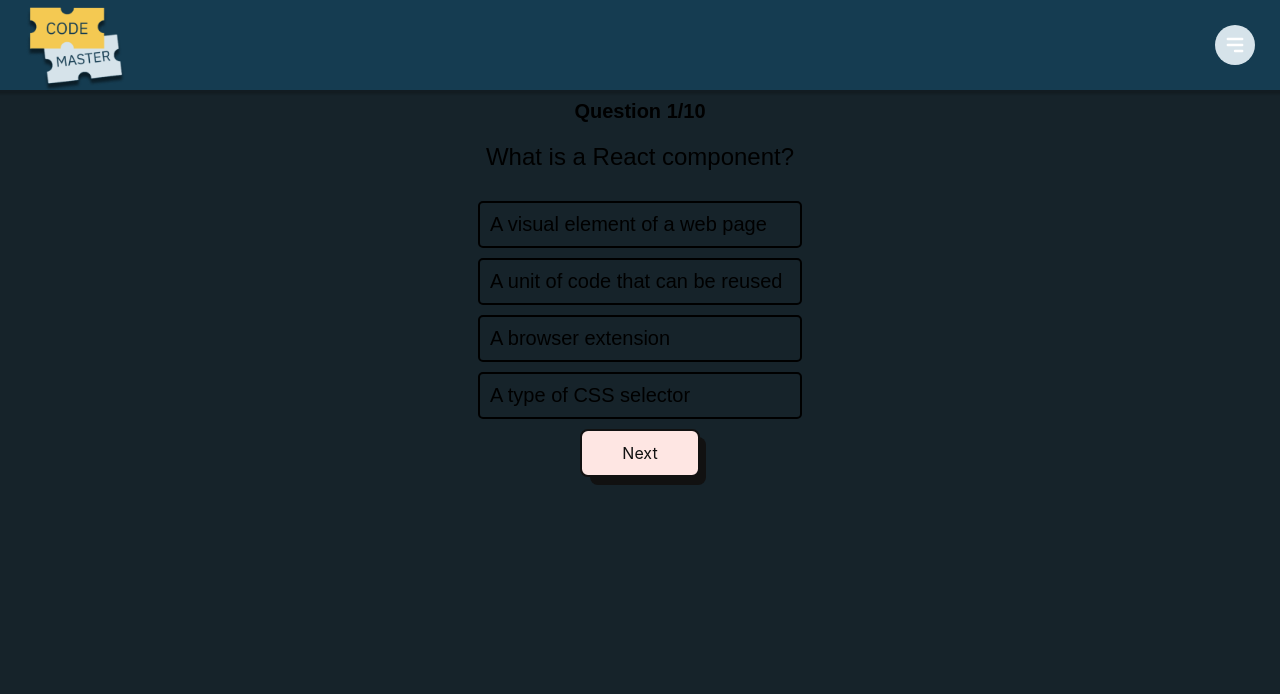
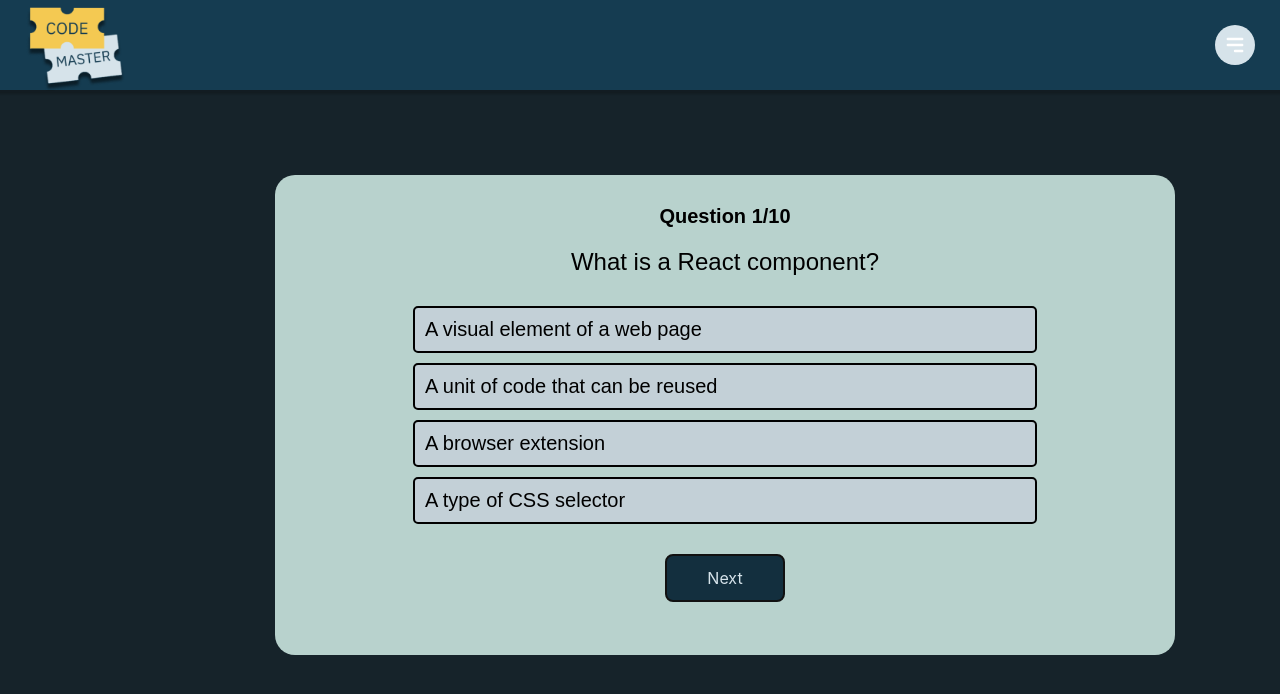
Before and after one commit to SchoolOfCode/bc14_w7_project-frontend-go-gitters, a React (Create React App) app in the folder app-project/: page /Test in a window 1280 px wide. Shown: the top 694 px of the page. Built offline with nearby package versions, Linux system fonts and the light colour scheme.

Commit message:
Added the styling for the quiz

```diff
--- a/app-project/src/components/Quiz/Quiz.css
+++ b/app-project/src/components/Quiz/Quiz.css
@@ -2,19 +2,29 @@
     display: flex;
     flex-direction: column;
     align-items: center;
-    margin-top: 100px;
+    margin-top: 175px;
+    margin-left: 275px;
+    height: 460px;
+    width: 900px;
+    border: 3px;
+    border-radius: 20px;
+    padding-top: 10px;
+    padding-bottom: 10px;
+    background-color: #B8D2CD;
   }
 
   .question-section {
     display: flex;
     flex-direction: column;
     align-items: center;
+    text-align: left;
     margin-bottom: 20px;
   }
 
   .question-count {
     font-size: 20px;
     font-weight: bold;
+    margin-top: 20px;
   }
 
   .question-text {
@@ -32,13 +42,14 @@
     margin-top: 10px;
     padding: 10px;
     font-size: 20px;
-    width: 300px;
+    width: 600px;
     border: none;
     border-radius: 5px;
     cursor: pointer;
     transition: background-color 0.3s;
     list-style-type: none;
     border: 2px solid black;
+    background-color: #C3D0D7
   }
 
 .answer-button:hover {
@@ -51,11 +62,11 @@
 
 .button-56 {
   align-items: center;
-  background-color: #fee6e3;
+  background-color: #132F3E;
   border: 2px solid #111;
   border-radius: 8px;
   box-sizing: border-box;
-  color: #111;
+  color: #D6E3EA;
   cursor: pointer;
   display: flex;
   font-family: Inter,sans-serif;
@@ -71,7 +82,7 @@
   user-select: none;
   -webkit-user-select: none;
   touch-action: manipulation;
-  margin-top: 10px;
+  margin-top: 30px;
 }
 
 .button-56:after {
--- a/app-project/src/components/nav/nav.css
+++ b/app-project/src/components/nav/nav.css
@@ -60,7 +60,7 @@
 }
 
 .hamburger:hover {
-  background-color: #2642af;
+  background-color: #132F3E;
 }
 
 @media screen and (max-width: 5000px) {
@@ -82,7 +82,6 @@
     right: 0;
     flex-direction: column;
     width: 20%;
-    height: calc(100vh - 77px);
     background-color: white;
   }
   .navigation-menu li {
```
